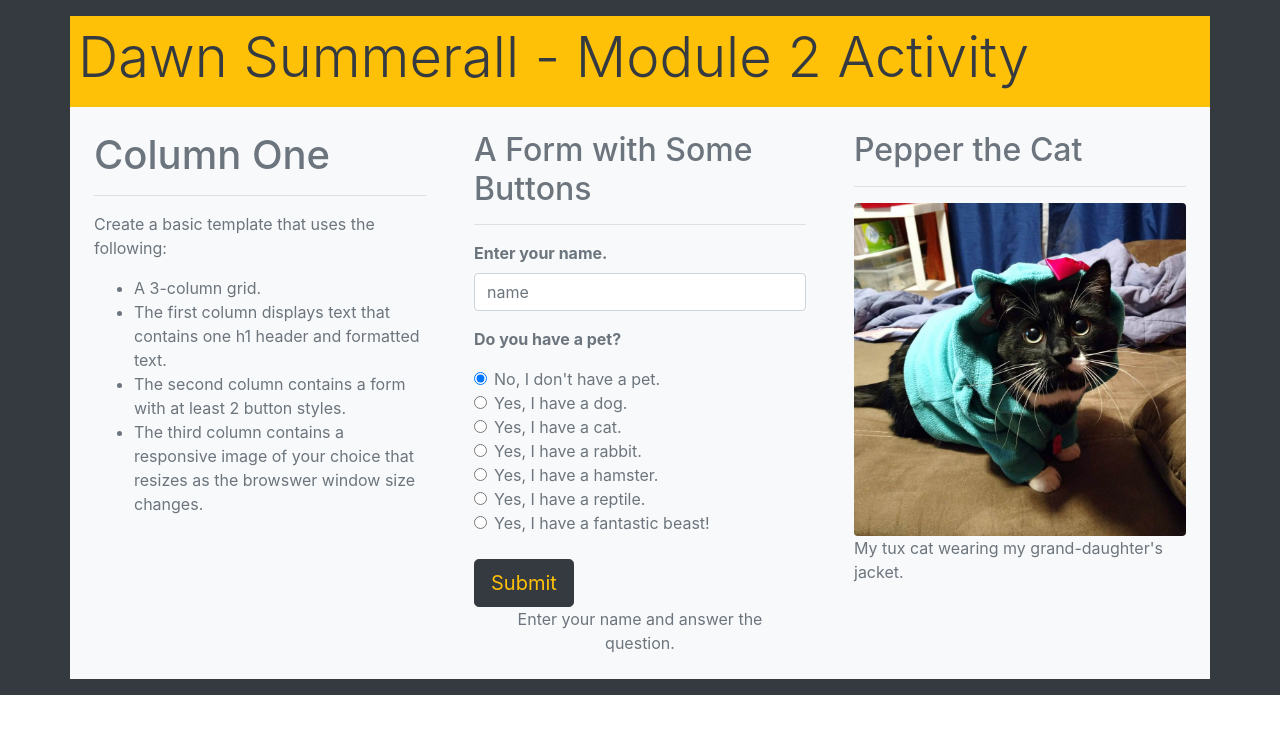
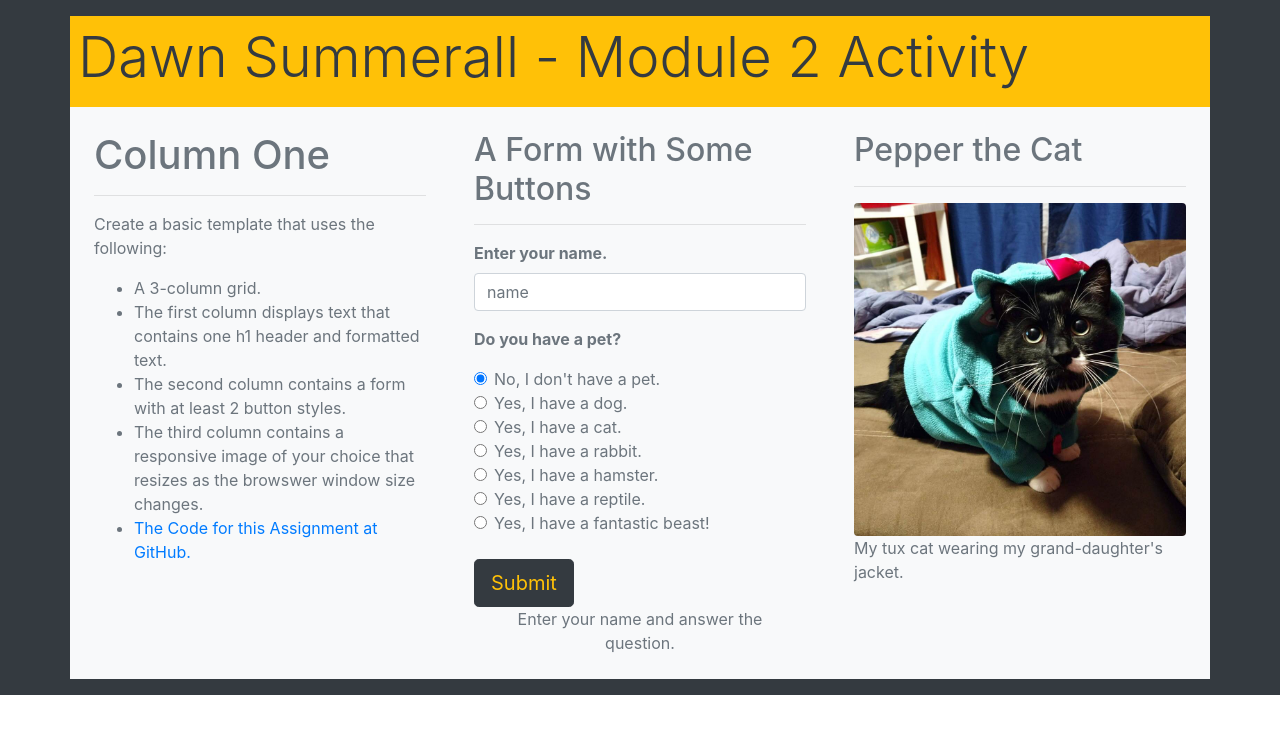
Before and after one commit to mintdawn/Rasmussen-CIS4655, a PHP site: page /module2/activity/index.php in a window 1280 px wide. Shown: the top 734 px of the page. Run offline with PHP 8.4, Linux system fonts and the light colour scheme; data that the repository does not hold is empty.

Commit message:
Added a link to the repository

```diff
--- a/module2/activity/index.php
+++ b/module2/activity/index.php
@@ -26,6 +26,7 @@
               <li>The first column displays text that contains one h1 header and formatted text.</li>
               <li>The second column contains a form with at least 2 button styles.</li>
               <li>The third column contains a responsive image of your choice that resizes as the browswer window size changes.</li>
+              <li><a href="https://github.com/mintdawn/Rasmussen-CIS4655/blob/master/module2/activity/index.php">The Code for this Assignment at GitHub.</a></li>
             </ul>
           </div>
           <div class="col-sm bg-light text-secondary p-4 ">
```
